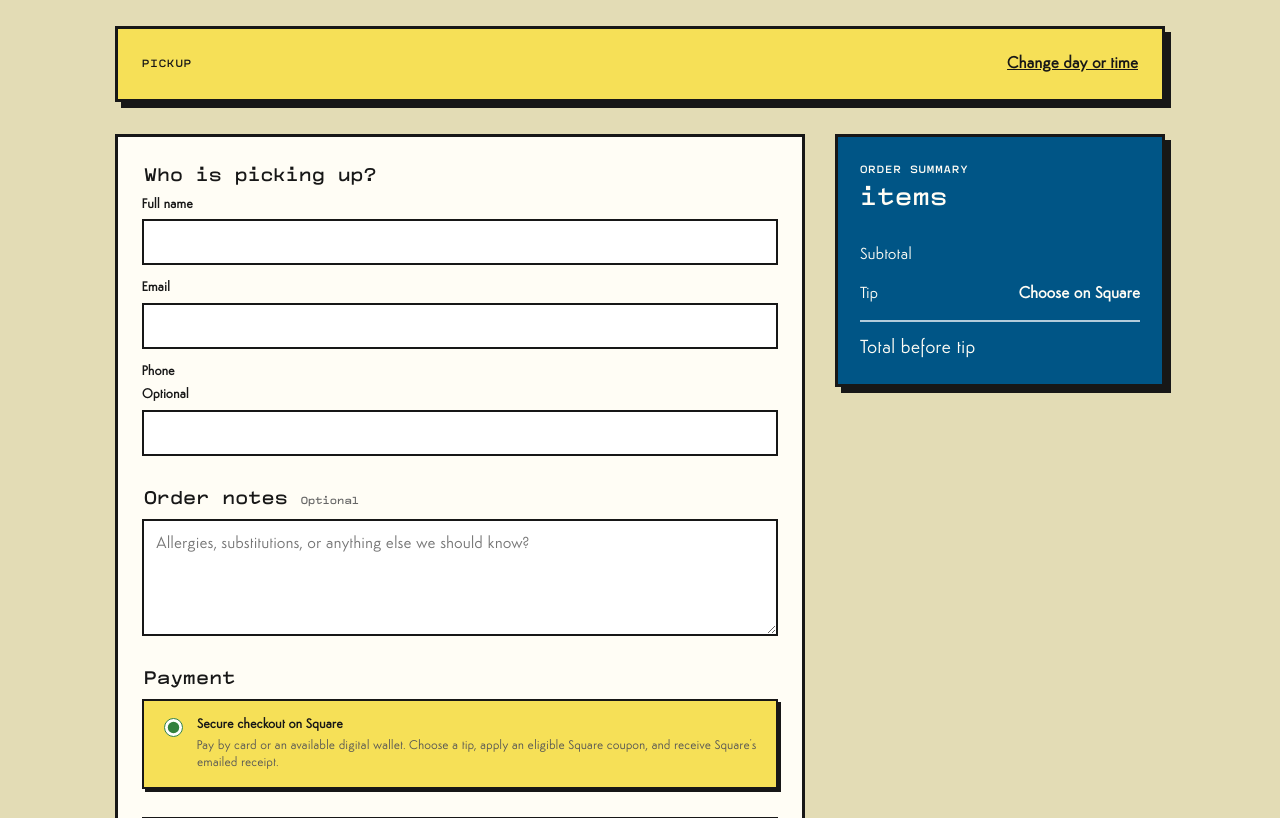
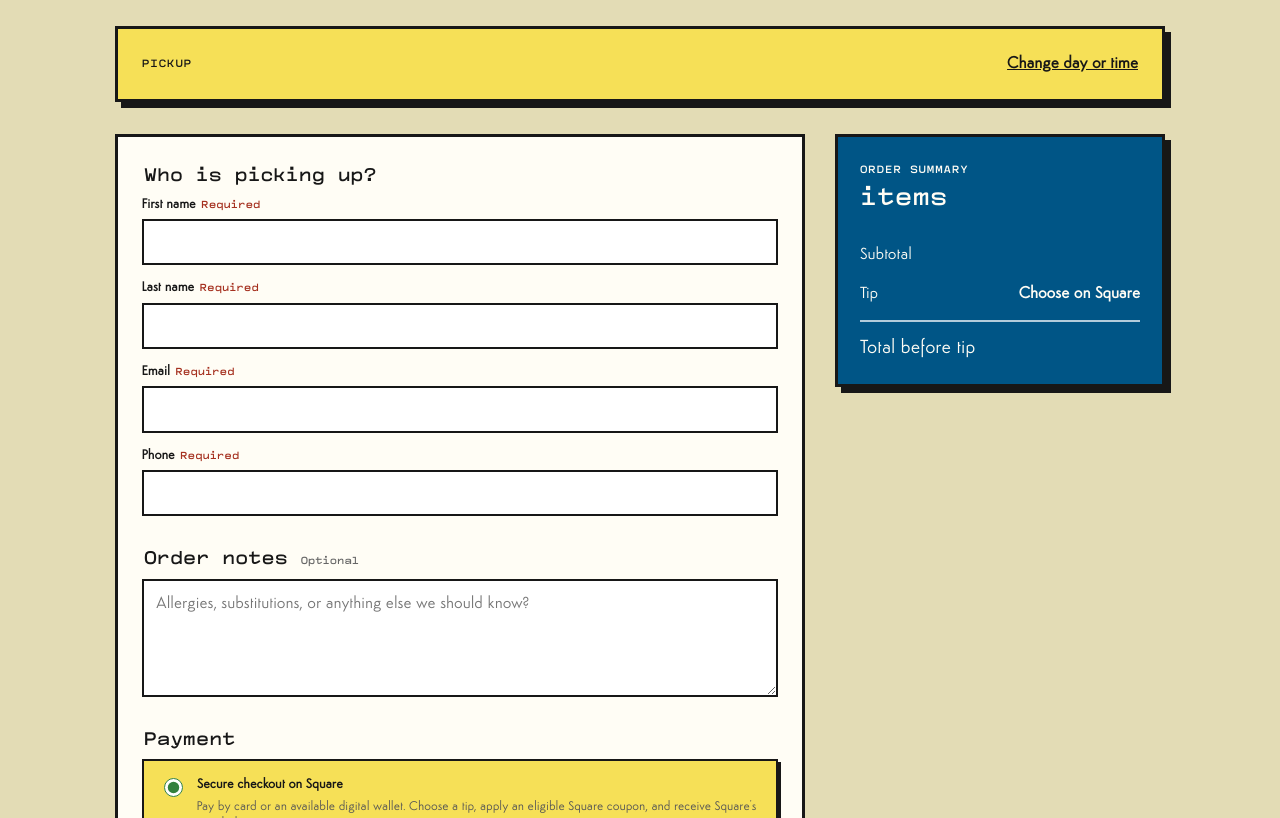
Before and after one commit to alexchronopoulos/pizzeria-mari-ordering, a Flask app: template app/templates/checkout.html in a window 1280 px wide. Shown: the part 145-963 px from the top of the page. Run offline with Flask 3, Linux system fonts and the light colour scheme; the template is opened without the code that fills it, so the values that code supplies are empty.

Commit message:
Checkout and payment page adjustments

```diff
--- a/app/__init__.py
+++ b/app/__init__.py
@@ -21,7 +21,7 @@ from .square import (
 )
 
 
-APP_VERSION = "0.18"
+APP_VERSION = "0.18.1"
 
 
 def _csv_setting(
--- a/app/routes.py
+++ b/app/routes.py
@@ -56,13 +56,13 @@ def _percentage_cents(cents: int, percent: int) -> int:
 
 def _normalize_phone(value: str) -> str:
     if not value.strip():
-        return ""
+        raise ValueError("Enter a valid 10-digit US phone number.")
     digits = re.sub(r"\D", "", value)
     if len(digits) == 10:
         return f"+1{digits}"
     if len(digits) == 11 and digits.startswith("1"):
         return f"+{digits}"
-    raise ValueError("Enter a valid 10-digit US phone number or leave it blank.")
+    raise ValueError("Enter a valid 10-digit US phone number.")
 
 
 def _checkout_return_url(attempt_id: str) -> str:
@@ -821,12 +821,14 @@ def checkout():
     if request.method == "POST":
         _require_csrf()
         attempt_id = new_attempt_id()
-        name = request.form.get("name", "").strip()
+        first_name = request.form.get("first_name", "").strip()
+        last_name = request.form.get("last_name", "").strip()
+        name = " ".join(part for part in (first_name, last_name) if part)
         email = request.form.get("email", "").strip()
         raw_phone = request.form.get("phone", "").strip()
         notes = request.form.get("notes", "").strip()[:550]
-        if not name or "@" not in email:
-            error = "Enter your name and a valid email address."
+        if not first_name or not last_name or "@" not in email:
+            error = "Enter your first name, last name, and a valid email address."
         elif (
             not current_app.config["DEMO_MODE"]
             and payment_method not in {"hosted", "gift_card"}
@@ -840,7 +842,8 @@ def checkout():
         try:
             phone = _normalize_phone(raw_phone)
         except ValueError as exc:
-            error = str(exc)
+            if error is None:
+                error = str(exc)
             phone = ""
         if current_app.config["DEMO_MODE"]:
             try:
--- a/app/static/style.css
+++ b/app/static/style.css
@@ -233,7 +233,7 @@ a { color: inherit; }
 .modifier-list { margin: 0 22px 22px; padding: 16px; border: 2px solid var(--ink); }
 .modifier-list legend, .checkout-form legend { font-family: var(--font-display); font-weight: 500; }
 .modifier-list legend { font-size: 1.25rem; line-height: 1; }
-.modifier-list legend span, .checkout-form legend span { color: #666; font-size: .76rem; font-weight: 400; }
+.modifier-list legend span { color: #666; font-size: .76rem; font-weight: 400; }
 .modifier-list label { display: flex; gap: 9px; padding: 8px 0; }
 .square-modifier-group > p { margin: 2px 0 10px; color: #555; font-size: .86rem; }
 .square-modifier-options { display: grid; grid-template-columns: repeat(2, minmax(0, 1fr)); gap: 8px; }
@@ -261,6 +261,9 @@ a { color: inherit; }
 .checkout-form fieldset { display: grid; gap: 14px; margin: 0 0 28px; padding: 0; border: 0; }
 .checkout-form legend { margin-bottom: 13px; font: 500 1.35rem/1 var(--font-display); }
 .checkout-form label:not(.tip-choice) { display: grid; gap: 5px; font-size: .82rem; font-weight: 800; }
+.field-label { display: flex; align-items: baseline; gap: .35rem; }
+.field-status { color: #666; font: 400 .76rem/1 var(--font-display); }
+.field-status-required { color: var(--red); }
 .checkout-form input:not([type=radio]), .checkout-form textarea { width: 100%; padding: 12px; background: white; border: 2px solid var(--ink); border-radius: 0; }
 .tip-row { display: grid; grid-template-columns: repeat(5, 1fr); gap: 8px; }
 .tip-choice { position: relative; }
--- a/app/templates/checkout.html
+++ b/app/templates/checkout.html
@@ -25,9 +25,22 @@
 
       <fieldset>
         <legend>Who is picking up?</legend>
-        <label>Full name<input name="name" autocomplete="name" value="{{ request.form.get('name', '') }}" required></label>
-        <label>Email<input name="email" type="email" autocomplete="email" value="{{ request.form.get('email', '') }}" required></label>
-        <label>Phone <span>Optional</span><input name="phone" type="tel" autocomplete="tel" value="{{ request.form.get('phone', '') }}"></label>
+        <label>
+          <span class="field-label">First name <span class="field-status field-status-required">Required</span></span>
+          <input name="first_name" autocomplete="given-name" value="{{ request.form.get('first_name', '') }}" required>
+        </label>
+        <label>
+          <span class="field-label">Last name <span class="field-status field-status-required">Required</span></span>
+          <input name="last_name" autocomplete="family-name" value="{{ request.form.get('last_name', '') }}" required>
+        </label>
+        <label>
+          <span class="field-label">Email <span class="field-status field-status-required">Required</span></span>
+          <input name="email" type="email" autocomplete="email" value="{{ request.form.get('email', '') }}" required>
+        </label>
+        <label>
+          <span class="field-label">Phone <span class="field-status field-status-required">Required</span></span>
+          <input name="phone" type="tel" autocomplete="tel" value="{{ request.form.get('phone', '') }}" required>
+        </label>
       </fieldset>
 
       {% if demo_mode %}
@@ -53,7 +66,7 @@
       {% endif %}
 
       <fieldset>
-        <legend>Order notes <span>Optional</span></legend>
+        <legend>Order notes <span class="field-status field-status-optional">Optional</span></legend>
         <label class="sr-only" for="notes">Order notes</label>
         <textarea id="notes" name="notes" maxlength="550" rows="4" placeholder="Allergies, substitutions, or anything else we should know?">{{ request.form.get('notes', '') }}</textarea>
       </fieldset>
--- a/pyproject.toml
+++ b/pyproject.toml
@@ -4,7 +4,7 @@ build-backend = "setuptools.build_meta"
 
 [project]
 name = "pizzeria-mari-ordering"
-version = "0.18"
+version = "0.18.1"
 description = "A simple, capacity-aware online ordering portal for Pizzeria Mari."
 requires-python = ">=3.12"
 dependencies = [
```
Also changed, not shown: DEPLOYMENT.md (+1 -1 lines), tests/test_routes.py (+70 -6 lines), tests/test_square.py (+11 -6 lines), README.md, 1 other file.
